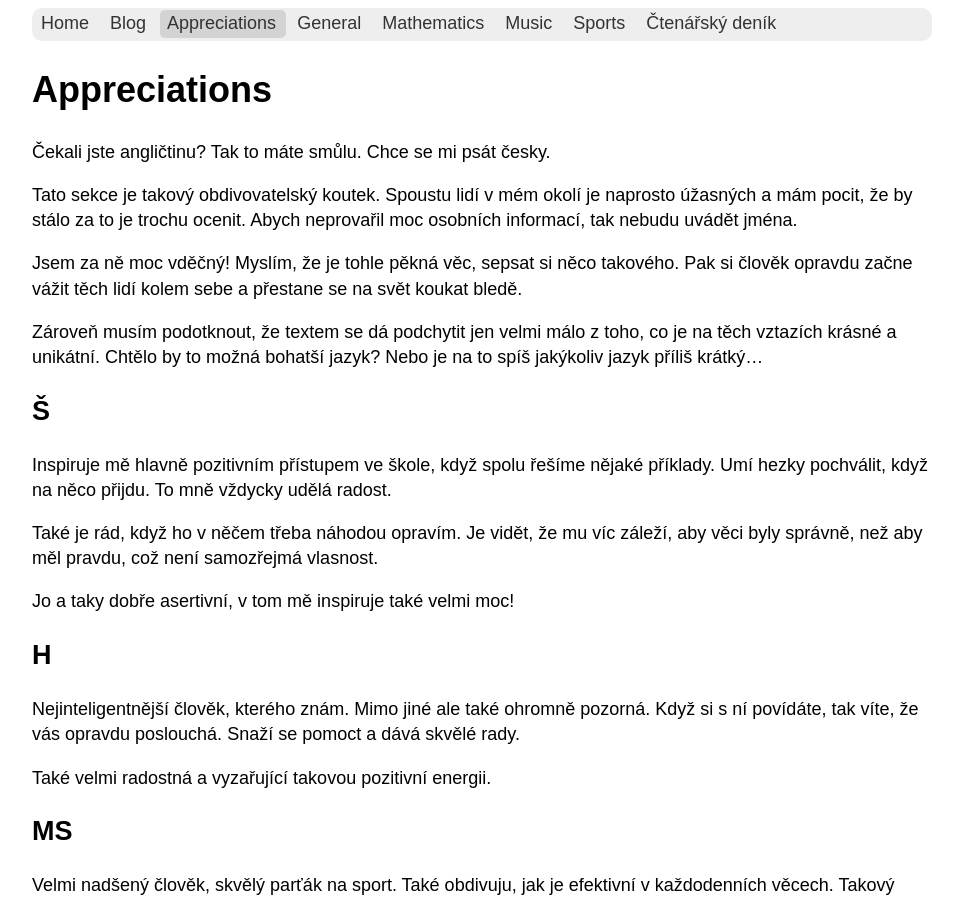
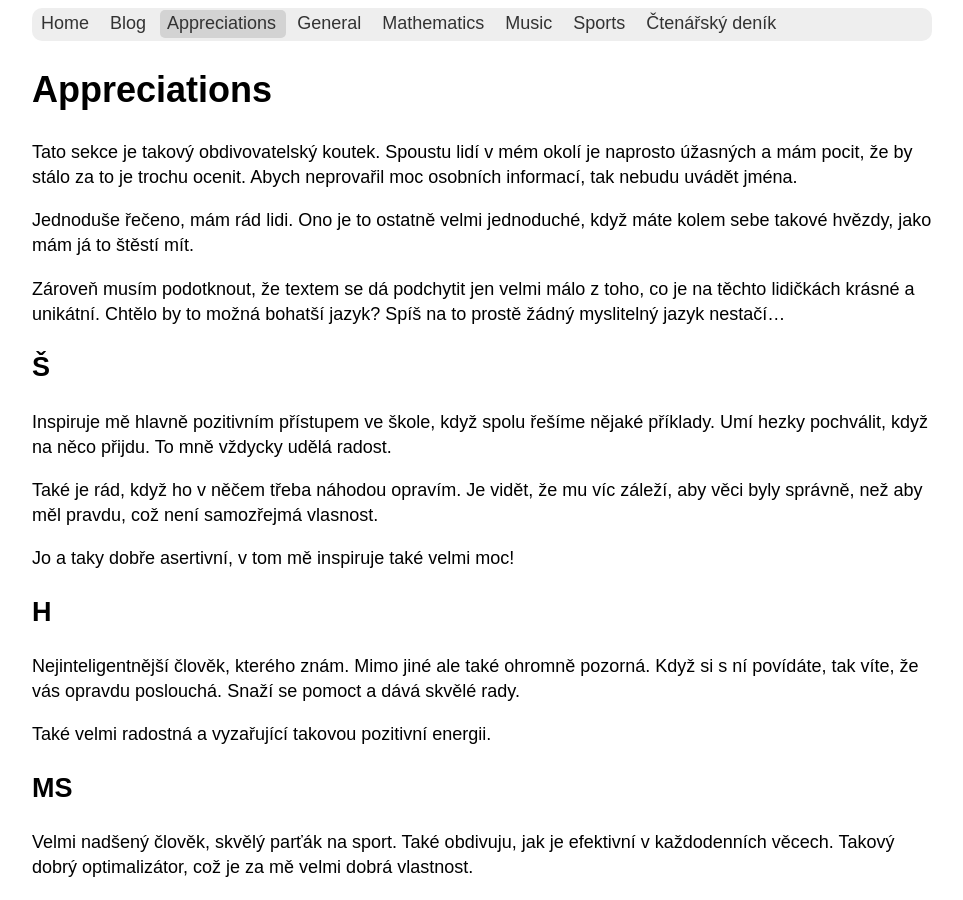
Before and after one commit to hartmaj2/hartmaj2.github.io, a Jekyll site: the page built from sections/appreciations.md, in a window 1280 px wide and 900 px high. Shown: the whole window, without its empty margins (158-1121 px from the left). Built offline with Jekyll 4.4.1, drawn with Linux system fonts in a browser that asks for light colours; some of the changed text lies outside the part shown.

Commit message:
Update appreciations

```diff
--- a/sections/appreciations.md
+++ b/sections/appreciations.md
@@ -7,13 +7,11 @@ navbar_order: 0
 
 # Appreciations
 
-Čekali jste angličtinu? Tak to máte smůlu. Chce se mi psát česky.
-
 Tato sekce je takový obdivovatelský koutek. Spoustu lidí v mém okolí je naprosto úžasných a mám pocit, že by stálo za to je trochu ocenit. Abych neprovařil moc osobních informací, tak nebudu uvádět jména.
 
-Jsem za ně moc vděčný! Myslím, že je tohle pěkná věc, sepsat si něco takového. Pak si člověk opravdu začne vážit těch lidí kolem sebe a přestane se na svět koukat bledě.
+Jednoduše řečeno, mám rád lidi. Ono je to ostatně velmi jednoduché, když máte kolem sebe takové hvězdy, jako mám já to štěstí mít.
 
-Zároveň musím podotknout, že textem se dá podchytit jen velmi málo z toho, co je na těch vztazích krásné a unikátní. Chtělo by to možná bohatší jazyk? Nebo je na to spíš jakýkoliv jazyk příliš krátký...
+Zároveň musím podotknout, že textem se dá podchytit jen velmi málo z toho, co je na těchto lidičkách krásné a unikátní. Chtělo by to možná bohatší jazyk? Spíš na to prostě žádný myslitelný jazyk nestačí...
 
 ## Š
 
@@ -55,7 +53,15 @@ Bývalý žák z mého kroužku, který je nesmírně pozorný a šikovný. Vlas
 
 Velmi inspirativní žena. Hodně jsem se kvůli ní natrápil, za což však beru veškerou zodpovědnost. Jsem za ni však nesmírně vděčný. Mám radost, že se spolu stále bavíme a že je v mém životě. S málo kým se mi povídá tak dobře jako s ní. Umí dobře naslouchat i povídat, ono to pak tak hezky samo plyne.
 
+Díky ní vím, že po rozchodu nemusí přijít věčná izolace. Zprvu to bylo těžký, ale čas hojí sebevětší rány, a když člověk zahodí ego a opravdu má toho druhého člověka rád, tak to jde. Naopak teď vnímám, že to náš vztah spíš utvrdilo.
+
 Taky velmi akční a pracovitá.
+
+## AG
+
+Nesmírně empatická kamarádka. Neznám snad nikoho, kdo by se dokázal tak rychle navnímat na druhého člověka a vést s ním hluboké rozhovory. Je velmi vnímavá na emoce, což spoustě lidem v dnešní době chybí a myslím, že to je i trochu na škodu. Zároveň se nebojí říci, co si myslí a stát si za svým názorem. S tím souvisí i její obdivuhodná asertivita.
+
+Hlavně je to ale skvělá kamarádka jen tak na pokec. Člověk se s ní vždy cítí přijímaný a pochopený.
 
 ## MN
 
```
